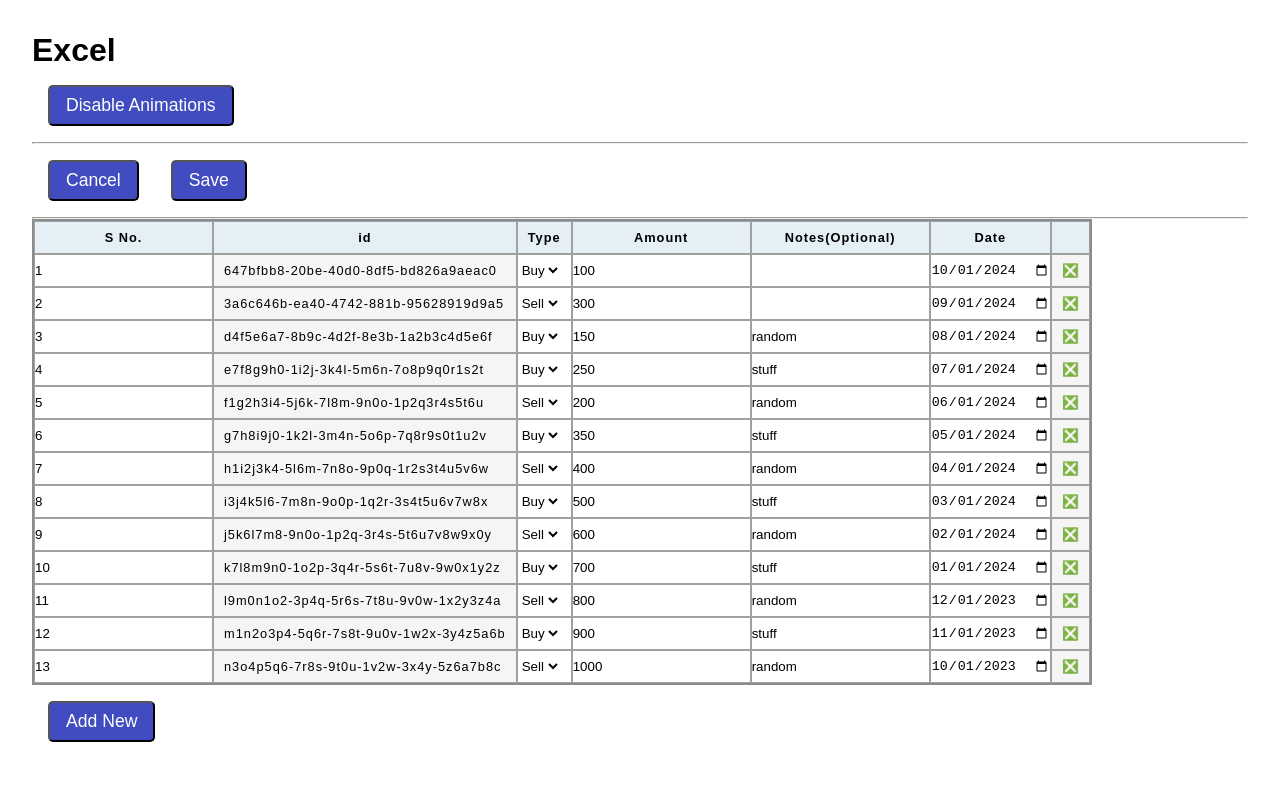
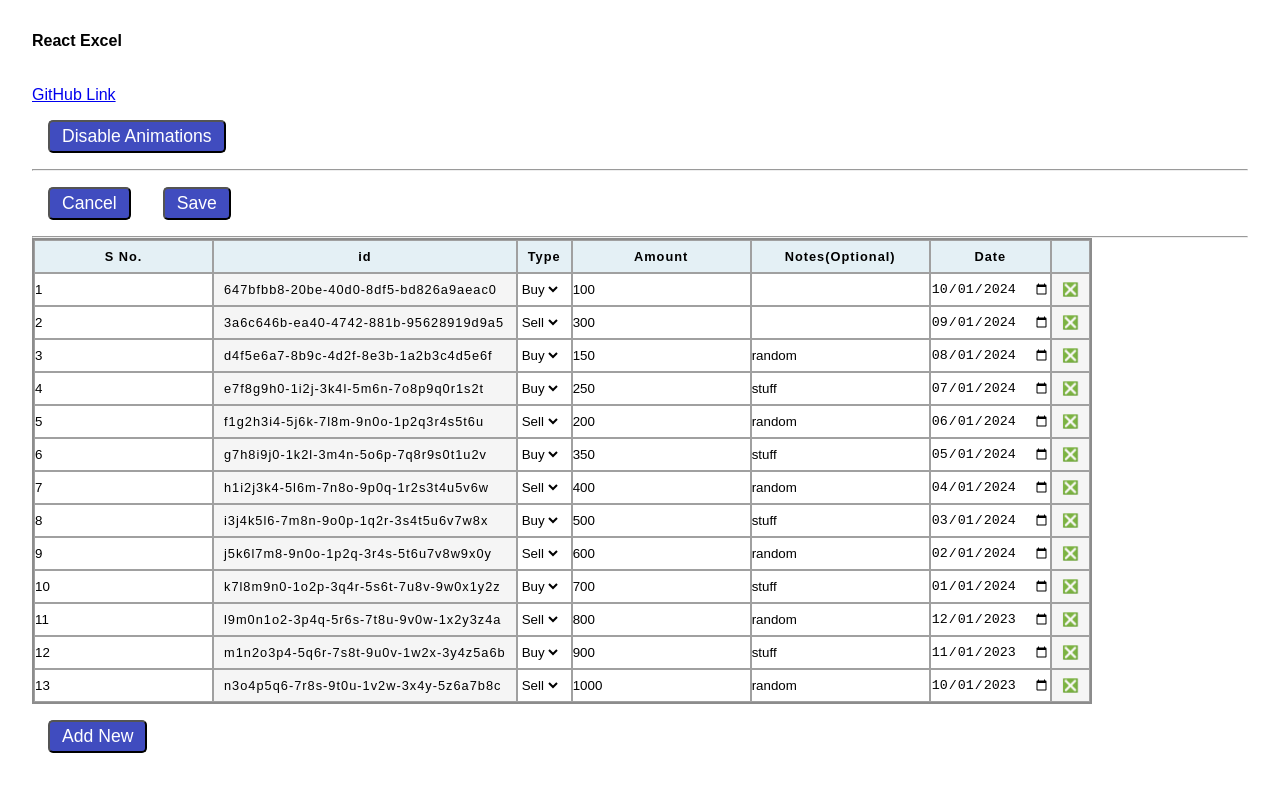
Before and after one commit to Pranay-Tej/react-excel, a React (Vite) app: page / in a window 1280 px wide. Shown: the top 792 px of the page. Built offline with nearby package versions, Linux system fonts and the light colour scheme.

Commit message:
add GitHub link

```diff
--- a/src/App.tsx
+++ b/src/App.tsx
@@ -4,9 +4,16 @@
 
 function App() {
   return (
-    <ExcelContextProvider>
-      <Excel />
-    </ExcelContextProvider>
+    <>
+      <h4>React Excel</h4>
+      <br />
+      <br />
+      <a href="https://github.com/Pranay-Tej/react-excel">GitHub Link</a>
+
+      <ExcelContextProvider>
+        <Excel />
+      </ExcelContextProvider>
+    </>
   );
 }
 
--- a/src/Excel.tsx
+++ b/src/Excel.tsx
@@ -24,8 +24,6 @@
 
   return (
     <div>
-      <h1>Excel</h1>
-
       <div>
         <button
           className="btn"
--- a/src/index.css
+++ b/src/index.css
@@ -11,7 +11,7 @@
 button.btn{
   cursor: pointer;
   margin: 1rem;
-  padding: 0.5rem 1rem;
+  padding: 0.25rem 0.75rem;
   background-color: hsl(234, 50%, 50%);
   color: white;
   border-radius: 5px;
```
